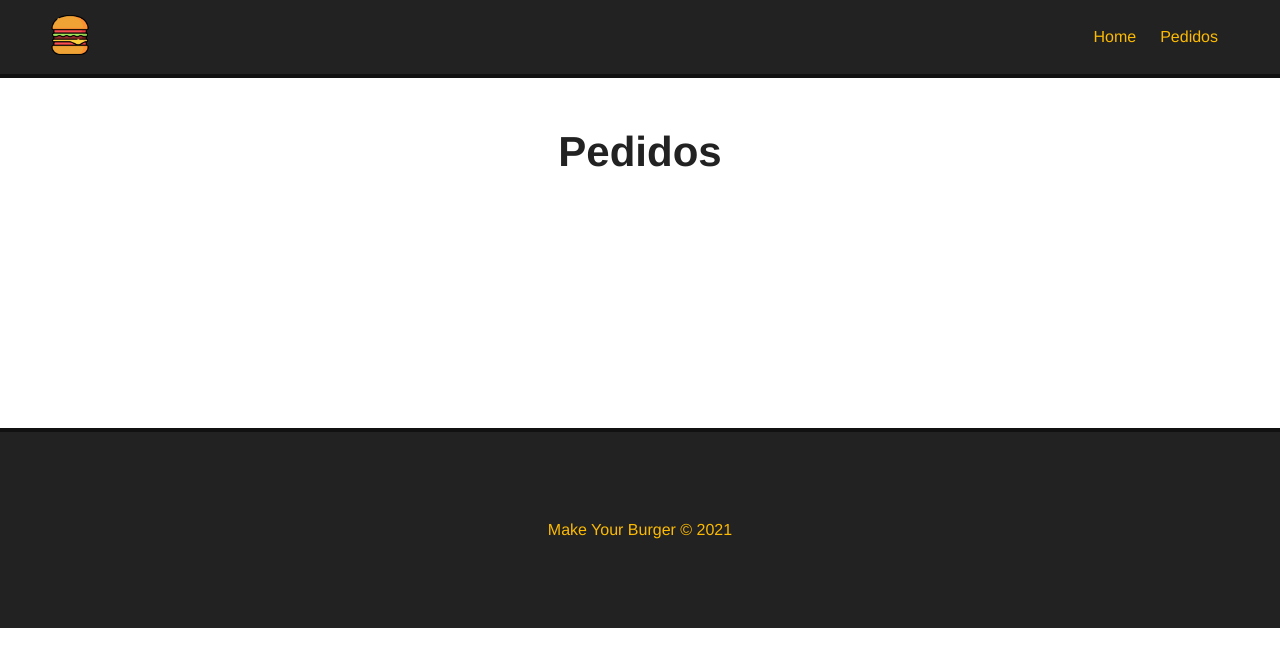
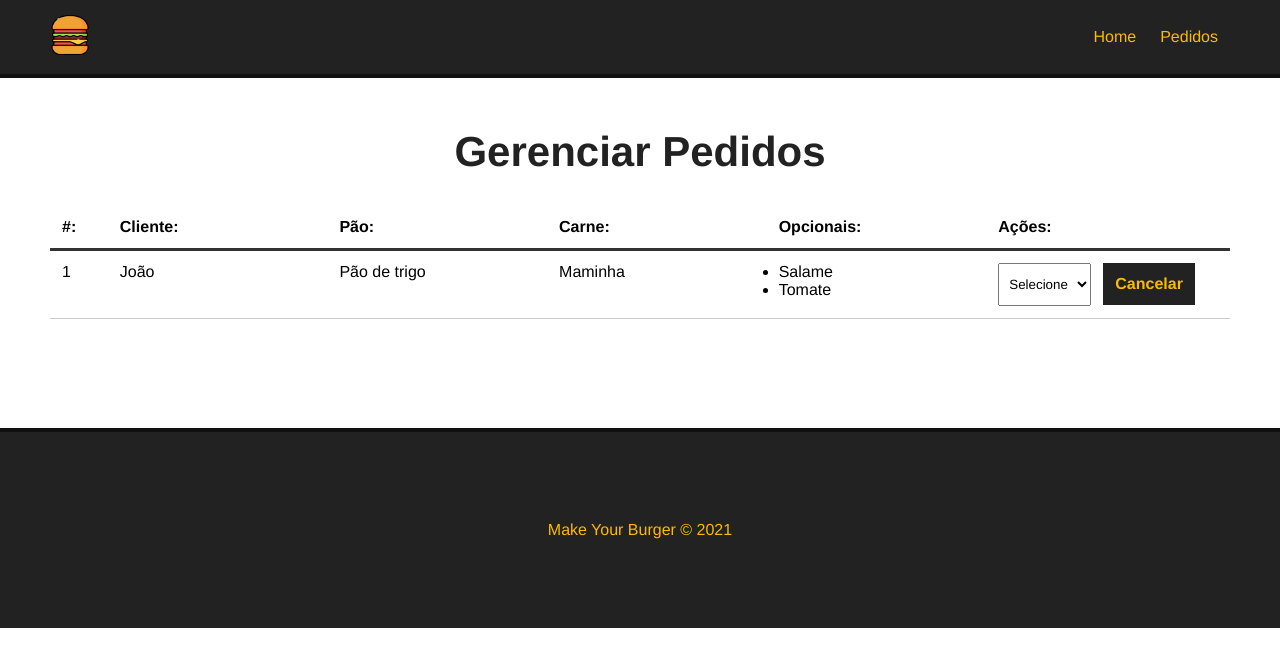
Before and after one commit to MardonioMelo/make_your_burger, a Vue app: page /pedidos in a window 1280 px wide. Shown: the top 666 px of the page. Built offline with nearby package versions, Linux system fonts and the light colour scheme.

Commit message:
Criando a tela de Dashboard

```diff
--- /dev/null
+++ b/src/components/Dashboard.vue
@@ -0,0 +1,98 @@
+<template>
+  <div id="burger-table">
+    <div>
+      <div id="burger-table-heading">
+        <div id="order-id">#:</div>
+        <div>Cliente:</div>
+        <div>Pão:</div>
+        <div>Carne:</div>
+        <div>Opcionais:</div>
+        <div>Ações:</div>
+      </div>
+    </div>
+    <div id="burger-table-rows">
+      <div class="burger-table-row">
+        <div class="order-number">1</div>
+        <div>João</div>
+        <div>Pão de trigo</div>
+        <div>Maminha</div>
+        <div>
+          <ul>
+            <li>Salame</li>
+            <li>Tomate</li>
+          </ul>
+        </div>
+        <div>
+          <select name="status" class="status">
+            <option value="">Selecione</option>
+          </select>
+          <button class="delete-btn">Cancelar</button>
+        </div>
+      </div>
+    </div>
+  </div>
+</template>
+
+<script>
+export default {
+  name: "Dashboard",
+};
+</script>
+
+<style scoped>
+#burger-table {
+  max-width: 1200px;
+  margin: 0 auto;
+}
+
+#burger-table-heading,
+#burger-table-rows,
+.burger-table-row {
+  display: flex;
+  flex-wrap: wrap;
+}
+
+#burger-table-heading {
+  font-weight: bold;
+  padding: 12px;
+  border-bottom: 3px solid #333;
+}
+
+#burger-table-heading div,
+.burger-table-row div {
+  width: 19%;
+}
+
+.burger-table-row {
+  width: 100%;
+  padding: 12px;
+  border-bottom: 1px solid #ccc;
+}
+
+#burger-table-heading #order-id,
+.burger-table-row .order-number {
+  width: 5%;
+}
+
+select {
+  padding: 12px 6px;
+  margin-right: 12px;
+}
+
+.delete-btn {
+    background-color: #222;
+    color: #FCBA03;
+    font-weight: bold;
+    border: 2px solid #222;
+    padding: 10px;
+    font-size: 16px;
+    margin: 0 auto;
+    cursor: pointer;
+    transition: .5s;
+}
+
+.delete-btn:hover {
+    background-color: transparent;
+    color: #222;
+}
+</style>
--- a/src/views/Pedidos.vue
+++ b/src/views/Pedidos.vue
@@ -1,11 +1,17 @@
 <template>
   <div class="main-container">
-   <h1>Pedidos</h1>
+    <h1>Gerenciar Pedidos</h1>
+    <Dashboard />
   </div>
 </template>
 
 <script>
+import Dashboard from "../components/Dashboard.vue";
+
 export default {
-  name: "Pedidos"
-}
+  name: "Pedidos",
+  components: {
+    Dashboard,
+  },
+};
 </script>
```
Also changed, not shown: 1 other file (tests, documents, lock files or other folders).
